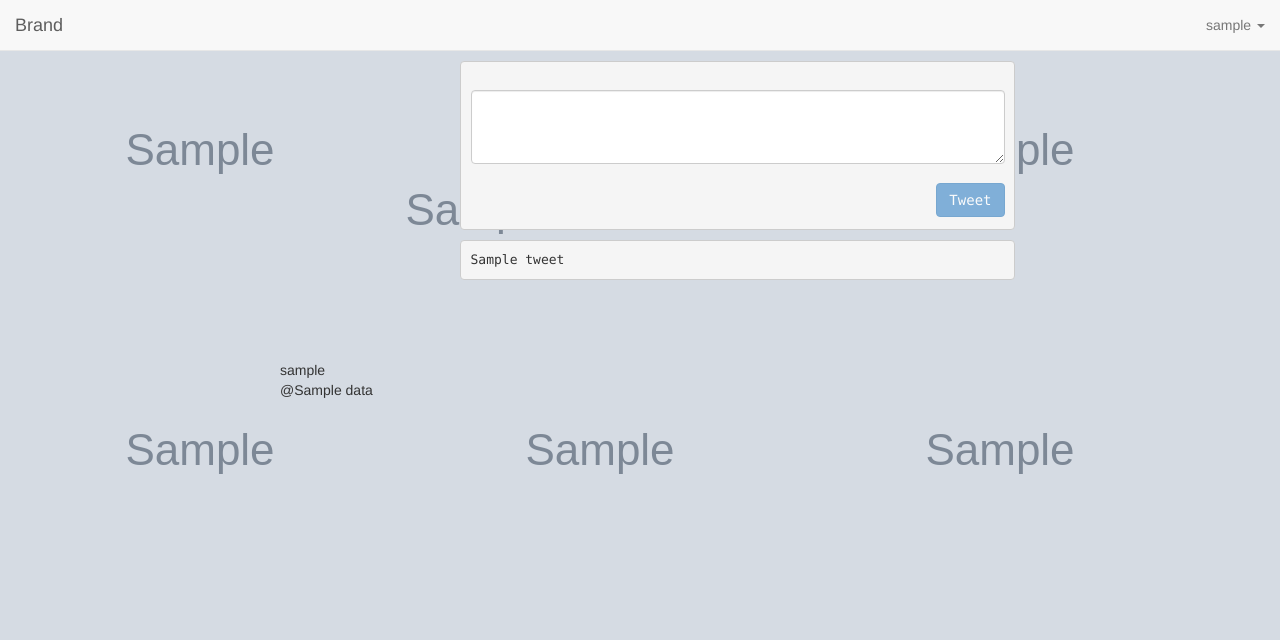
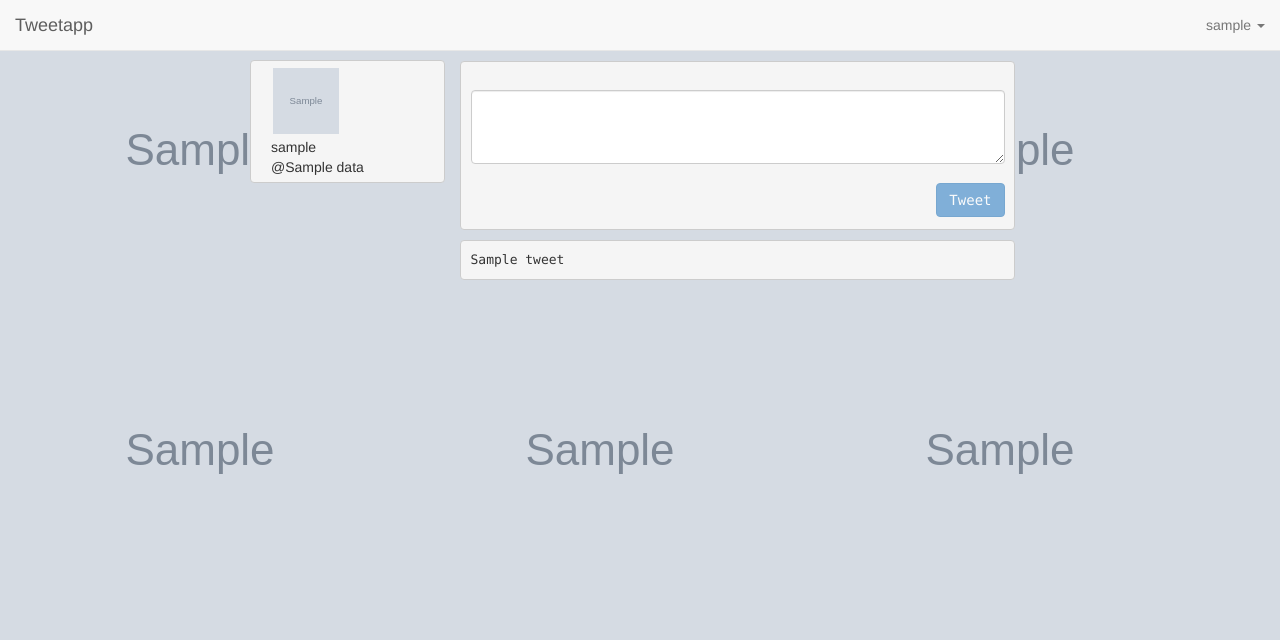
Before and after one commit to shankig/tweetapp, a Flask app: template tweetapp/templates/dashboard.html in a window 1280 px wide. Shown: the top 640 px of the page. Run offline with Flask 2, Linux system fonts and the light colour scheme; the template is opened without the code that fills it: most values are stand-ins (such as "Sample title", 1, 10 or a date in 2020); grey boxes marked "Sample" are stand-in pictures.

Commit message:
updated dashboard UI

```diff
--- a/tweetapp/static/css/style.css
+++ b/tweetapp/static/css/style.css
@@ -0,0 +1,16 @@
+.profile-div {
+  background-color: #f5f5f5;
+  border: 1px solid #ccc;
+  border-radius: 4px;
+  padding: 5px;
+}
+
+.top-60 {
+  margin-top: 60px;
+}
+
+.img-disp {
+  width: 70px;
+  height: 70px;
+  padding: 2px;
+}
--- a/tweetapp/static/js/scripts.js
+++ b/tweetapp/static/js/scripts.js
@@ -27,7 +27,6 @@ function render_post(data) {
 
 }
 
+$(function () {
 
-$(function () {
-    $("#id-tweet-text").bind('input propertychange', tweet_bind);
 });
--- a/tweetapp/templates/dashboard.html
+++ b/tweetapp/templates/dashboard.html
@@ -2,49 +2,32 @@
 <html lang="en">
 <head>
   <meta charset="utf-8">
-  <title>Bootstrap 3, from LayoutIt!</title>
+  <title>Tweetapp</title>
   <meta name="viewport" content="width=device-width, initial-scale=1.0">
   <meta name="description" content="">
   <meta name="author" content="">
 
-	<!--link rel="stylesheet/less" href="less/bootstrap.less" type="text/css" /-->
-	<!--link rel="stylesheet/less" href="less/responsive.less" type="text/css" /-->
-	<!--script src="js/less-1.3.3.min.js"></script-->
-	<!--append ‘#!watch’ to the browser URL, then refresh the page. -->
-
   <link href="{{ url_for('static', filename='css/bootstrap.min.css') }}" rel="stylesheet">
   <link href="{{ url_for('static', filename='css/style.css') }}" rel="stylesheet">
-
-  <!-- HTML5 shim, for IE6-8 support of HTML5 elements -->
-  <!--[if lt IE 9]>
-    <script src="js/html5shiv.js"></script>
-  <![endif]-->
-
-  <!-- Fav and touch icons -->
-  <link rel="apple-touch-icon-precomposed" sizes="144x144" href="img/apple-touch-icon-144-precomposed.png">
-  <link rel="apple-touch-icon-precomposed" sizes="114x114" href="img/apple-touch-icon-114-precomposed.png">
-  <link rel="apple-touch-icon-precomposed" sizes="72x72" href="img/apple-touch-icon-72-precomposed.png">
-  <link rel="apple-touch-icon-precomposed" href="img/apple-touch-icon-57-precomposed.png">
-  <link rel="shortcut icon" href="img/favicon.png">
+  <link rel="shortcut icon" href="{{ url_for('static', filename='img/favicon.png') }}">
 
   <script type="text/javascript" src="{{ url_for('static', filename='js/jquery.min.js') }}"></script>
   <script type="text/javascript" src="{{ url_for('static', filename='js/bootstrap.min.js') }}"></script>
   <script type="text/javascript" src="{{ url_for('static', filename='js/scripts.js') }}"></script>
-</head>
   <script>
 	$(function () {
 	  $('body').css('background-image', 'url({{data["profile_background_image_url"]}})');
+	  $("#id-tweet-text").bind('input propertychange', tweet_bind);
 	});
-
   </script>
+</head>
 <body>
   <nav class="navbar navbar-default navbar-fixed-top" role="navigation">
 	<div class="navbar-header">
 		 <button type="button" class="navbar-toggle" data-toggle="collapse" data-target="#bs-example-navbar-collapse-1">
 	  <span class="sr-only">Toggle navigation</span><span class="icon-bar"></span><span class="icon-bar"></span>
-	<span class="icon-bar"></span></button> <a class="navbar-brand" href="#">Brand</a>
+	  <span class="icon-bar"></span></button> <a class="navbar-brand" href="#">Tweetapp</a>
 	</div>
-
 	<div class="collapse navbar-collapse" id="bs-example-navbar-collapse-1">
 		<ul class="nav navbar-nav navbar-right">
 			<li class="dropdown">
@@ -54,23 +37,23 @@
 				 </a>
 				<ul class="dropdown-menu">
 					<li>
-						<a href="#">logout</a>
+						<a href="{{ url_for('logout')}}">logout</a>
 					</li>
 				</ul>
 			</li>
 		</ul>
 	</div>
   </nav>
-<div class="container" style="margin-top: 60px;">
+  <div class="container top-60">
 	  <div class="row clearfix">
 		  <div class="col-md-12 column">
-
 			  <div class="row clearfix">
 				<div class="col-md-2 column"></div>
-				<div class="col-md-2">
+				  <div class="col-md-2 profile-div">
 					<div class="col-md-12 column">
-					<img src="{{data['profile_image_url']}}">
+					  <img src="{{data['profile_image_url']}}" class="img-disp">
 					</div>
+					<div class="col-md-12 column"></div>
 					<div class="col-md-12 column">
 						  {{data['user_name']}} <br />
 						  @{{data['screen_name']}}
```
Lines whose indentation alone changed are shown as unchanged.
